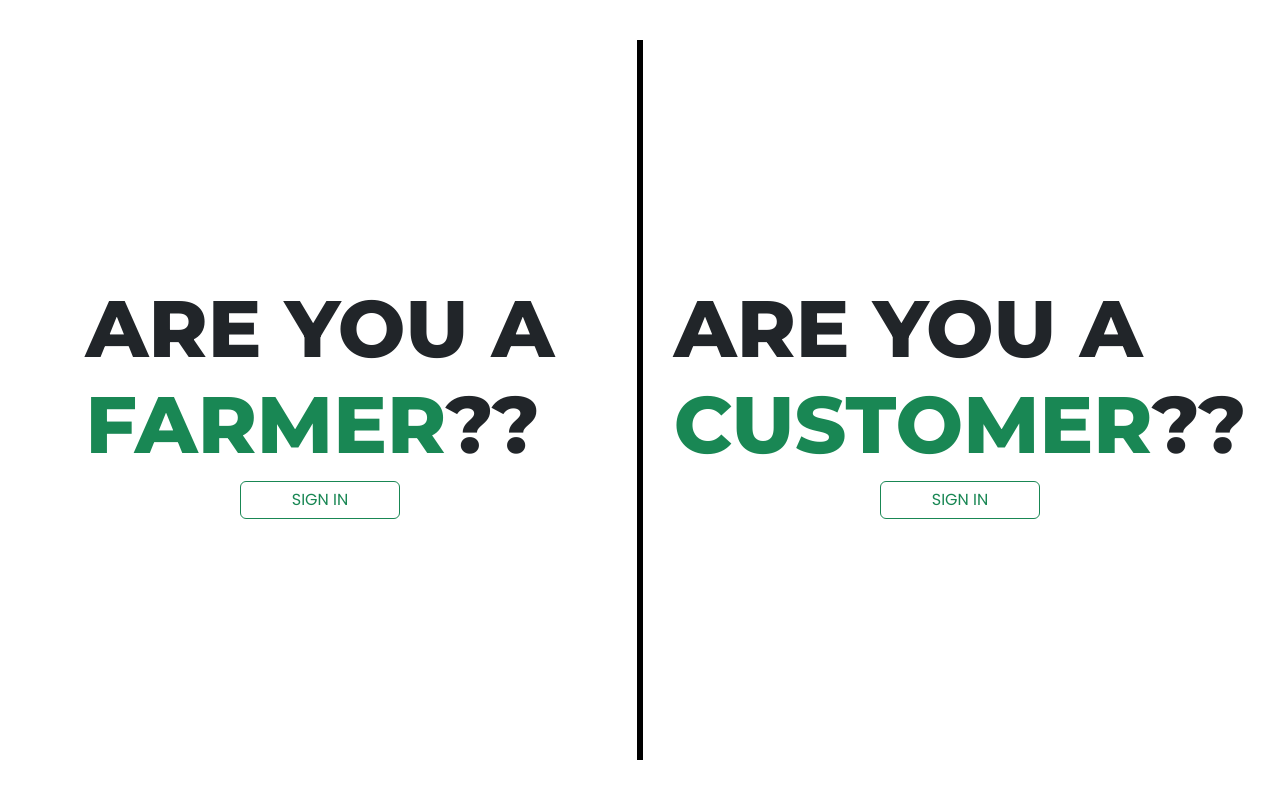
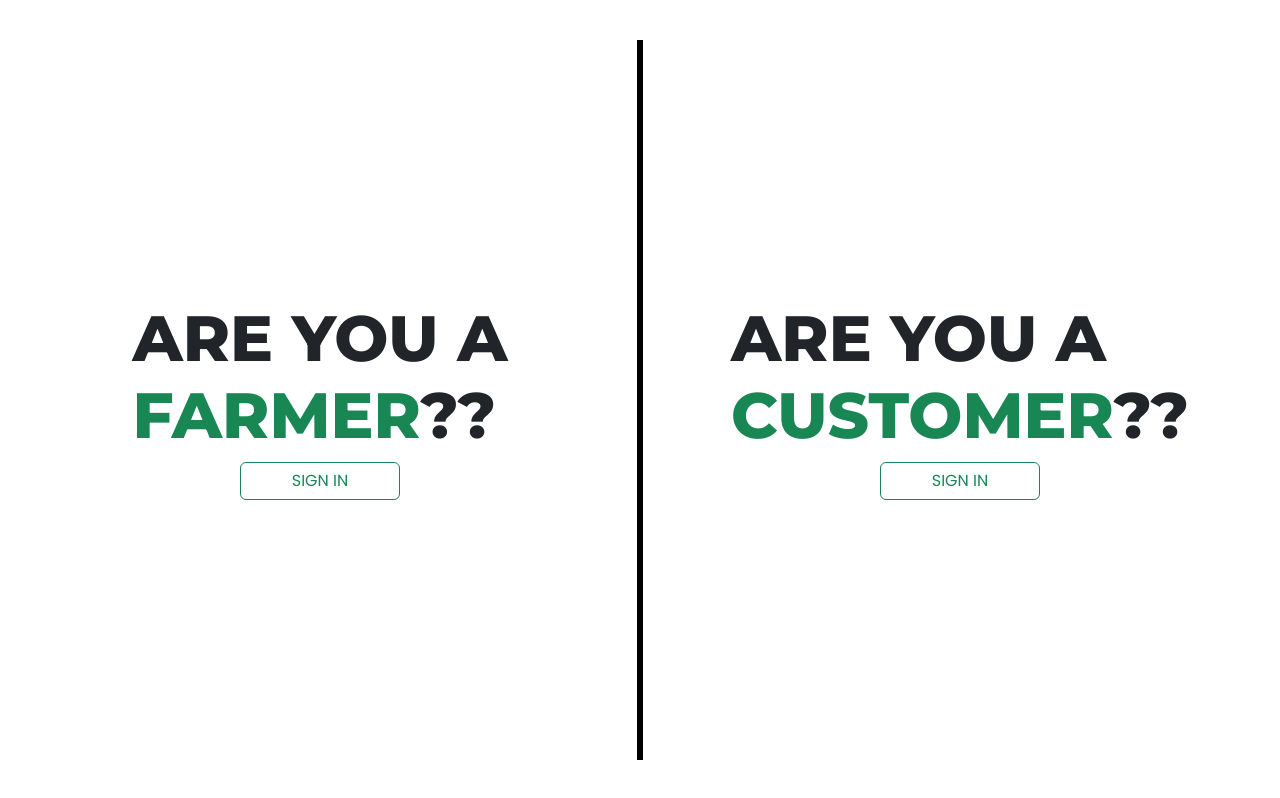
Before and after one commit to yashrajsd/E-Bazaar, a plain HTML site: page login.html in a window 1280 px wide. Drawn offline with nearby package versions, Linux system fonts and the light colour scheme.

Commit message:
change in font size

```diff
--- a/css/style_M_Login.css
+++ b/css/style_M_Login.css
@@ -111,7 +111,7 @@ label {
 
 h1{
     font-family: 'Montserrat', sans-serif;
-    font-size: 5rem;
+    font-size: 5vw;
 }
 
 .btn{
```
